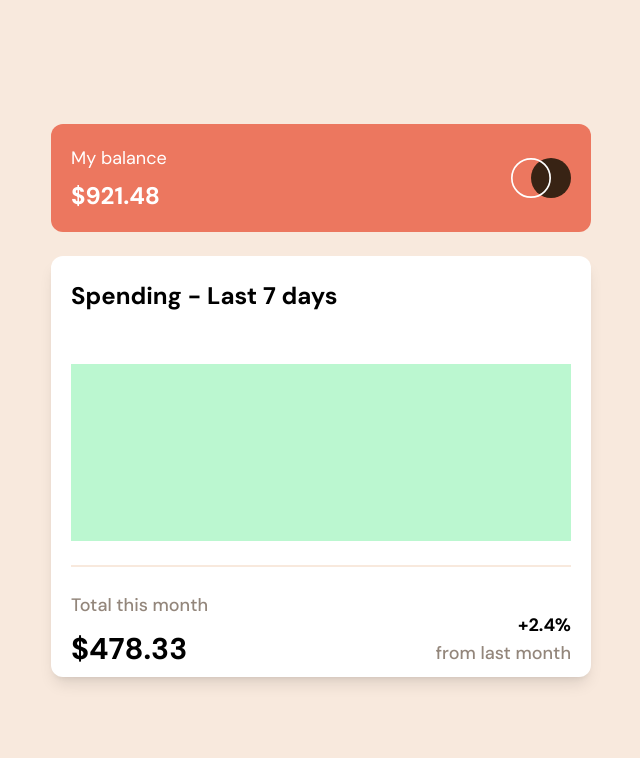
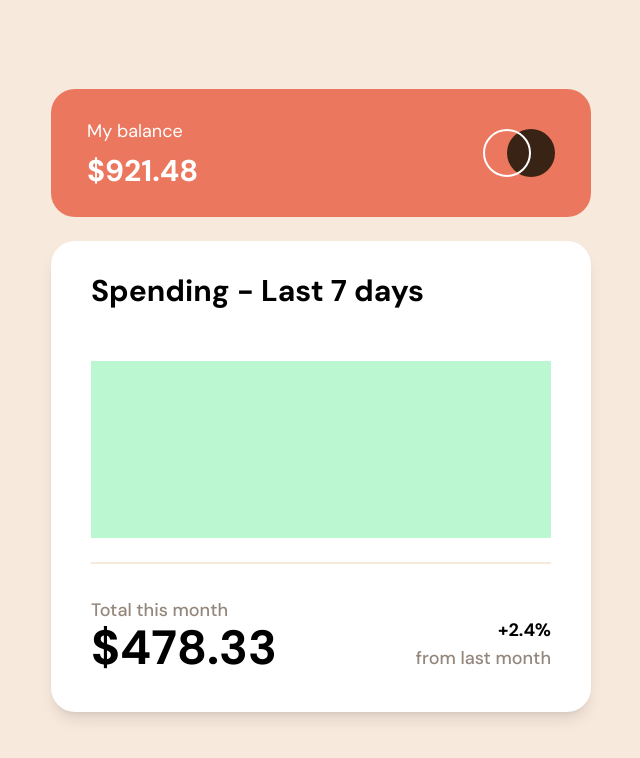
Before and after one commit to DeyanTopalov/expenses_chart, a Next.js app: page / in a window 1280 px wide. Shown: the top 758 px of the page, without its empty margins (319-959 px from the left). Built offline with nearby package versions, Linux system fonts and the light colour scheme.

Commit message:
desktop layout

```diff
--- a/app/page.tsx
+++ b/app/page.tsx
@@ -5,8 +5,8 @@ import Card from "@components/card";
 export default function Home() {
   return (
     <section className="grid w-full max-w-[33.75rem] gap-6">
-      <Header className="bg-clr-soft-red w-full rounded-xl" />
-      <Card className=" h-[421px] w-full rounded-xl bg-white px-5 pt-6 shadow-lg" />
+      <Header className="bg-clr-soft-red w-full rounded-xl md:rounded-3xl" />
+      <Card className="h-full w-full rounded-xl bg-white px-5 pb-6 pt-6 shadow-lg md:rounded-3xl md:px-10 md:pb-10 md:pt-8" />
     </section>
   );
 }
--- a/components/card.tsx
+++ b/components/card.tsx
@@ -4,10 +4,12 @@ const Card = ({ className }: classNameProps) => {
   return (
     <div className={className}>
       <div className="border-clr-cream border-b-2 pb-6">
-        <h2 className="text-2xl font-bold">Spending - Last 7 days</h2>
+        <h2 className="text-2xl font-bold  md:text-3xl">
+          Spending - Last 7 days
+        </h2>
         <div className="chart mt-[3.25rem] h-[177px] w-full bg-green-200"></div>
       </div>
-      <Footer className="mt-6 flex items-end justify-between" />
+      <Footer className="mt-6 flex items-end justify-between md:mt-8" />
     </div>
   );
 };
--- a/components/footer.tsx
+++ b/components/footer.tsx
@@ -4,10 +4,12 @@ import { formatCurrency, cardFinancials } from "@lib/utils";
 const Footer = ({ className }: classNameProps) => {
   return (
     <div className={className}>
-      <div className="grid gap-3">
-        <p className="text-clr-brown-600 font-medium">Total this month</p>
+      <div className="grid gap-1 md:gap-0">
+        <p className="text-clr-brown-600 text-sm font-medium md:text-lg">
+          Total this month
+        </p>
         <p>
-          <span className="text-3xl font-bold">
+          <span className="text-3xl font-bold md:text-5xl">
             {formatCurrency(cardFinancials.monthSpent)}
           </span>
         </p>
@@ -16,7 +18,9 @@ const Footer = ({ className }: classNameProps) => {
         <p>
           <span className="font-bold">{cardFinancials.monthOverMonth}</span>
         </p>
-        <p className="text-clr-brown-600 font-medium">from last month</p>
+        <p className="text-clr-brown-600 text-sm font-medium md:text-lg">
+          from last month
+        </p>
       </div>
     </div>
   );
--- a/components/header.tsx
+++ b/components/header.tsx
@@ -5,16 +5,29 @@ import { formatCurrency, cardFinancials } from "@lib/utils";
 const Header = ({ className }: classNameProps) => {
   return (
     <header className={className}>
-      <div className="flex items-center justify-between  px-5 py-5">
+      <div className="flex items-center justify-between  px-5 py-5 md:px-9 md:py-7">
         <div className="grid gap-2 text-white">
           <h1>My balance</h1>
           <p>
-            <span className="text-2xl font-bold">
+            <span className="text-2xl font-bold md:text-3xl">
               {formatCurrency(cardFinancials.balance)}
             </span>
           </p>
         </div>
-        <Image src="/logo.svg" width={60} height={40} alt="logo" />
+        <Image
+          src="/logo.svg"
+          width={60}
+          height={40}
+          alt="logo"
+          className="block md:hidden"
+        />
+        <Image
+          src="/logo.svg"
+          width={72}
+          height={48}
+          alt="logo"
+          className="hidden md:block"
+        />
       </div>
     </header>
   );
```
